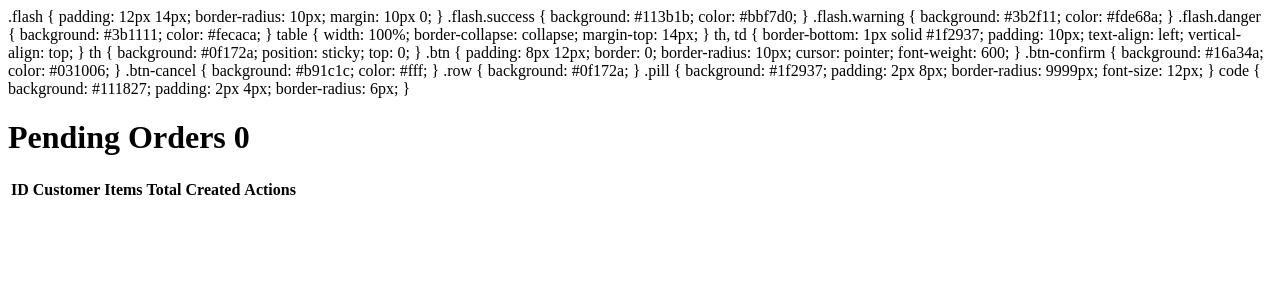
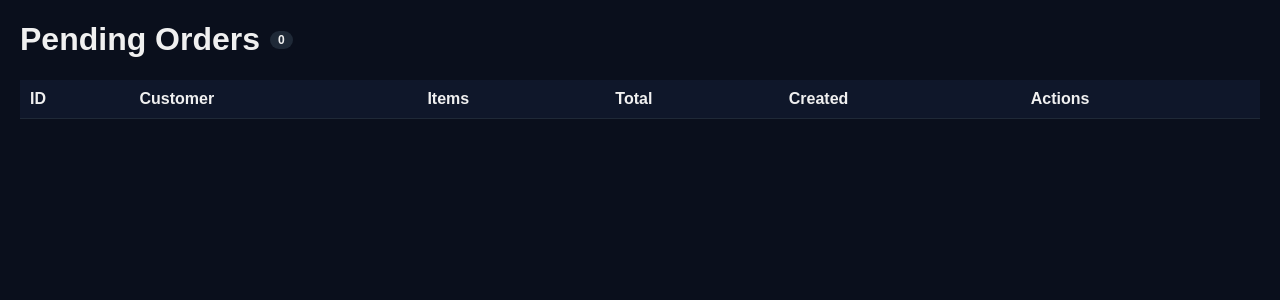
Before and after one commit to Poojabhati18/shopping-site, a Flask app: page /admin in a window 1280 px wide. Shown: the top 300 px of the page. Run offline with Flask 3, Linux system fonts and the light colour scheme; the visitor is signed in with stand-in values (Sample User, id 1); data that the repository does not hold is empty; parts of the project's set-up code (start-up, migrations or seed data) failed here and were passed over.

Commit message:
first commit

```diff
--- a/templates/admin.html
+++ b/templates/admin.html
@@ -1,22 +1,89 @@
 <!doctype html>
-.flash { padding: 12px 14px; border-radius: 10px; margin: 10px 0; }
+<html lang="en">
+<head>
+    <meta charset="UTF-8">
+    <title>Admin Dashboard</title>
+    <style>
+        body {
+            font-family: Arial, sans-serif;
+            background: #0a0f1c;
+            color: #f0f0f0;
+            margin: 20px;
+        }
+
+        h1 {
+            display: flex;
+            align-items: center;
+            gap: 10px;
+        }
+
+        .flash {
+            padding: 12px 14px;
+            border-radius: 10px;
+            margin: 10px 0;
+        }
+
         .flash.success { background: #113b1b; color: #bbf7d0; }
         .flash.warning { background: #3b2f11; color: #fde68a; }
         .flash.danger { background: #3b1111; color: #fecaca; }
-table { width: 100%; border-collapse: collapse; margin-top: 14px; }
-th, td { border-bottom: 1px solid #1f2937; padding: 10px; text-align: left; vertical-align: top; }
-th { background: #0f172a; position: sticky; top: 0; }
-.btn { padding: 8px 12px; border: 0; border-radius: 10px; cursor: pointer; font-weight: 600; }
+
+        table {
+            width: 100%;
+            border-collapse: collapse;
+            margin-top: 14px;
+        }
+
+        th, td {
+            border-bottom: 1px solid #1f2937;
+            padding: 10px;
+            text-align: left;
+            vertical-align: top;
+        }
+
+        th {
+            background: #0f172a;
+            position: sticky;
+            top: 0;
+            color: #f0f0f0;
+        }
+
+        tr.row {
+            background: #0f172a;
+        }
+
+        .btn {
+            padding: 8px 12px;
+            border: 0;
+            border-radius: 10px;
+            cursor: pointer;
+            font-weight: 600;
+        }
+
         .btn-confirm { background: #16a34a; color: #031006; }
         .btn-cancel { background: #b91c1c; color: #fff; }
-.row { background: #0f172a; }
-.pill { background: #1f2937; padding: 2px 8px; border-radius: 9999px; font-size: 12px; }
-code { background: #111827; padding: 2px 4px; border-radius: 6px; }
+
+        .pill {
+            background: #1f2937;
+            padding: 2px 8px;
+            border-radius: 9999px;
+            font-size: 12px;
+        }
+
+        code {
+            background: #111827;
+            padding: 2px 4px;
+            border-radius: 6px;
+            font-family: monospace;
+        }
+
+        ul {
+            margin: 0;
+            padding-left: 16px;
+        }
     </style>
 </head>
 <body>
     <h1>Pending Orders <span class="pill">{{ orders|length }}</span></h1>
-
 
     {% with messages = get_flashed_messages(with_categories=true) %}
     {% if messages %}
@@ -25,7 +92,6 @@ code { background: #111827; padding: 2px 4px; border-radius: 6px; }
         {% endfor %}
     {% endif %}
     {% endwith %}
-
 
     <table>
         <thead>
@@ -48,7 +114,7 @@ code { background: #111827; padding: 2px 4px; border-radius: 6px; }
                 </td>
                 <td>
                     {% if o.get('items') %}
-<ul style="margin:0; padding-left: 16px;">
+                        <ul>
                         {% for it in o.items %}
                             <li>{{ it.get('name','Item') }} × {{ it.get('qty',1) }}</li>
                         {% endfor %}
```
Lines whose indentation alone changed are shown as unchanged.
